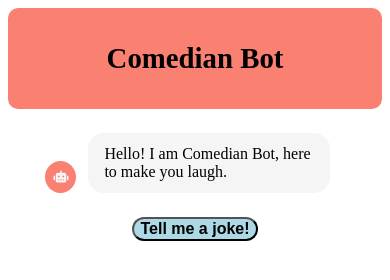
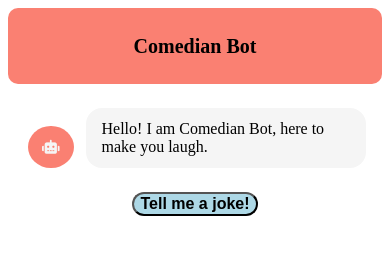
Before and after one commit to ARoscoe93/comedian-bot, a plain HTML site: page index.html in a window 390 px wide. Drawn offline with Linux system fonts and the light colour scheme.

Commit message:
update to style

```diff
--- a/style.css
+++ b/style.css
@@ -78,3 +78,26 @@ body html {
   h2 {
     text-align: center;
   }
+
+
+  /* Media query for iPhone */
+@media only screen and (max-width: 480px) {
+  .chat-content {
+    width: 95%; /* Adjust width for better visibility on smaller screens */
+  }
+
+  .message .message-avatar,
+  .user-message .user-avatar {
+    font-size: 14px; /* Adjust font-size for better visibility on smaller screens */
+    padding: 14px; /* Adjust padding for better visibility on smaller screens */
+  }
+
+  #user-button {
+    font-size: 16px; /* Adjust font-size for better visibility on smaller screens */
+    border-radius: 12px; /* Adjust border-radius for a softer look on smaller screens */
+  }
+
+  h2 {
+    font-size: 20px; /* Adjust font-size for better visibility on smaller screens */
+  }
+}
```
